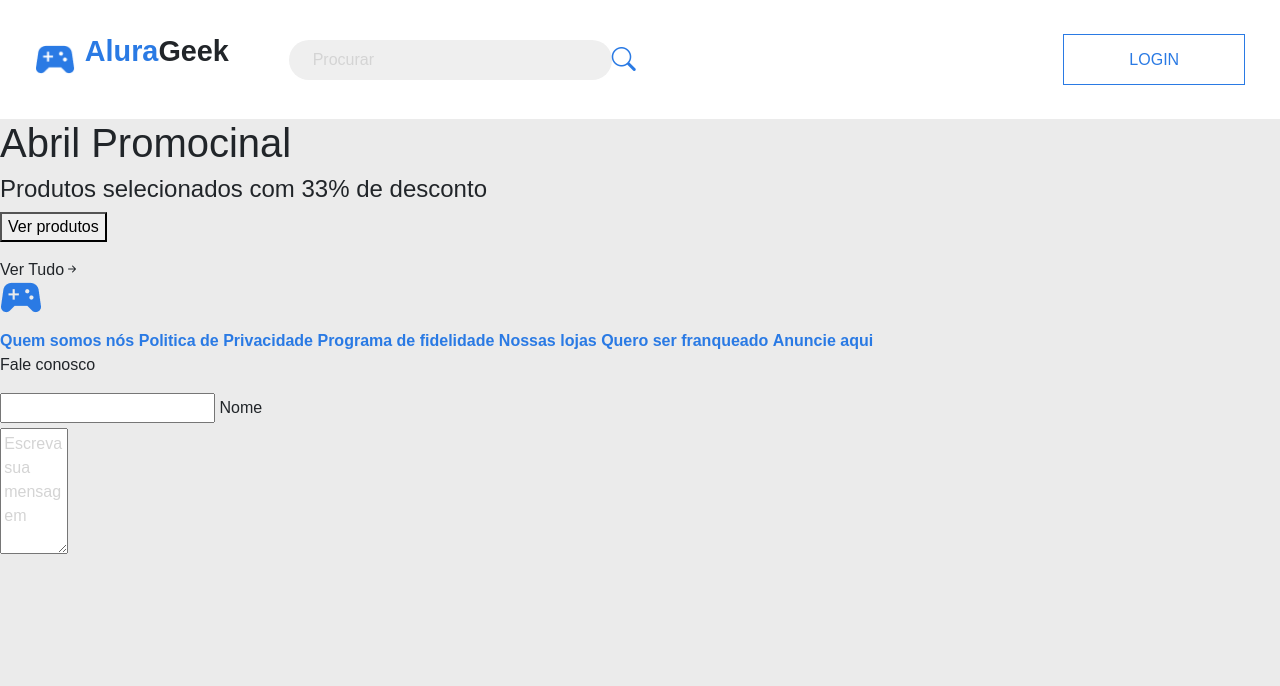
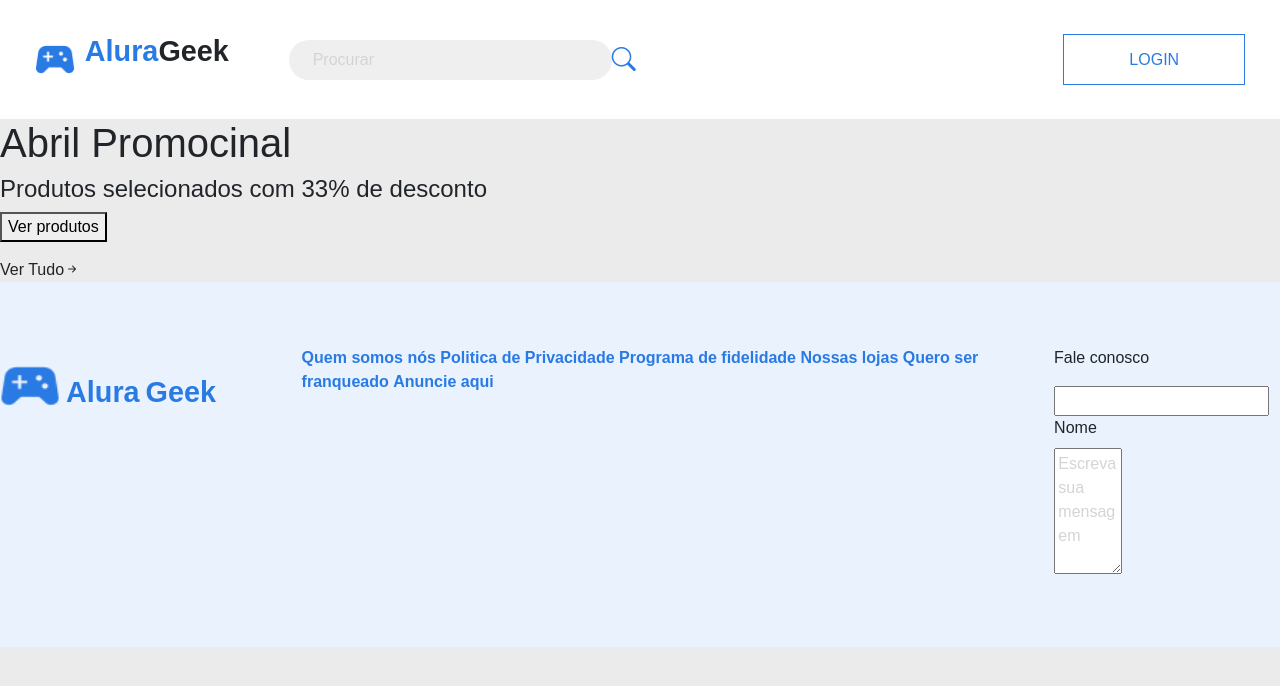
Before and after one commit to gustavobryan/AluraGeek-ecommerce, a plain HTML site: page views/index.html in a window 1280 px wide. Drawn offline with nearby package versions, Linux system fonts and the light colour scheme.

Commit message:
css contato

```diff
--- a/styles/style.css
+++ b/styles/style.css
@@ -124,3 +124,35 @@ nav {
 }
 
 /*         Footer formulario        */
+
+.contato {
+    background-color: var(--bg-contato);
+    display: flex;
+    height: 365px;
+    justify-content: center;
+    padding: 64px 0;
+}
+
+.referencia {
+    display: flex;
+    margin: 20px 0 0 0;
+    width: 350px;
+}
+
+.referencia img {
+    width: 60px;
+    height: 40px;
+}
+
+.img-crud {
+    height: 250px;
+    width: 250px;
+}
+
+.referencia p {
+    color: var(--azul-destaque);
+    font-size: 1.8em;
+    font-weight: bolder;
+    margin-left: 6px;
+    margin-top: 5px;
+}
--- a/views/index.html
+++ b/views/index.html
@@ -70,8 +70,8 @@
 	<section class="contato">
 		<div class="referencia">
 			<img src="../assets/logo.png" alt="logo">
-			<p></p>
-			<p></p>
+			<p>Alura</p>
+			<p>Geek</p>
 		</div>
 		<div class="links-uteis">
 			<a href="#">Quem somos nós</a>
```
